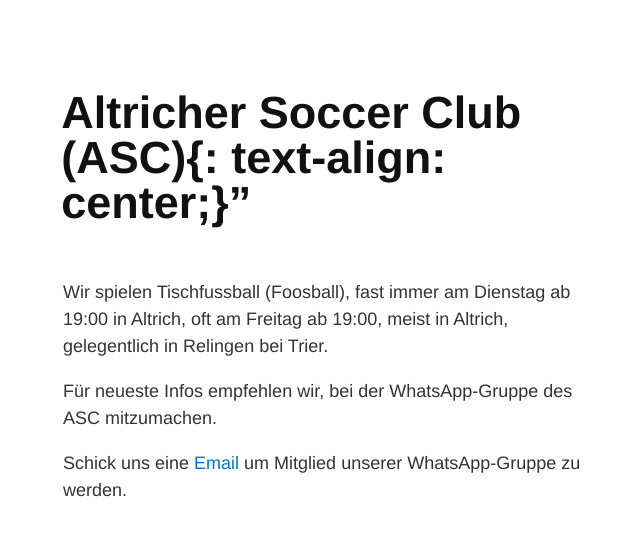
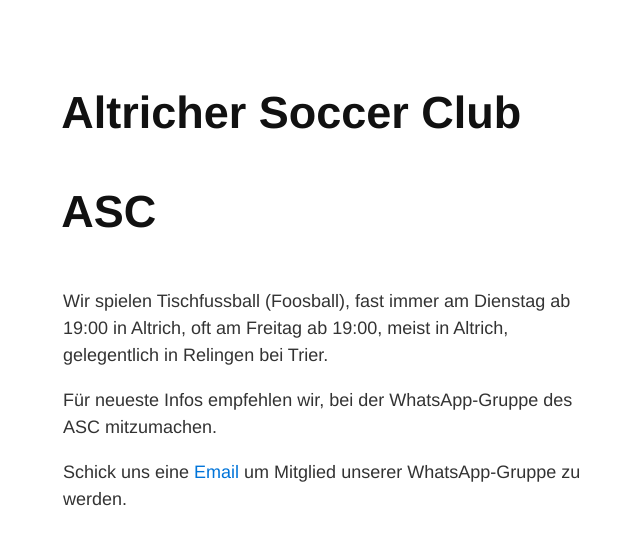
Before and after one commit to altricher-soccer-club/altricher-soccer-club.github.io, a Jekyll site: the page built from index.md, in a window 1280 px wide. Shown: the top 545 px of the page, without its empty margins (307-947 px from the left). Built offline with Jekyll 4.4.1, drawn with Linux system fonts in a browser that asks for light colours; our own code applies the rules of GitHub Pages for plain Markdown files.

Commit message:
Update index.md

```diff
--- a/index.md
+++ b/index.md
@@ -2,7 +2,9 @@
 layout: default
 ---
 
-# Altricher Soccer Club<br>(ASC){: text-align: center;}"
+# Altricher Soccer Club
+
+# ASC
 
 Wir spielen Tischfussball (Foosball), fast immer am Dienstag ab 19:00 in Altrich, oft am Freitag ab 19:00, meist in Altrich, gelegentlich in Relingen bei Trier.
 
```
